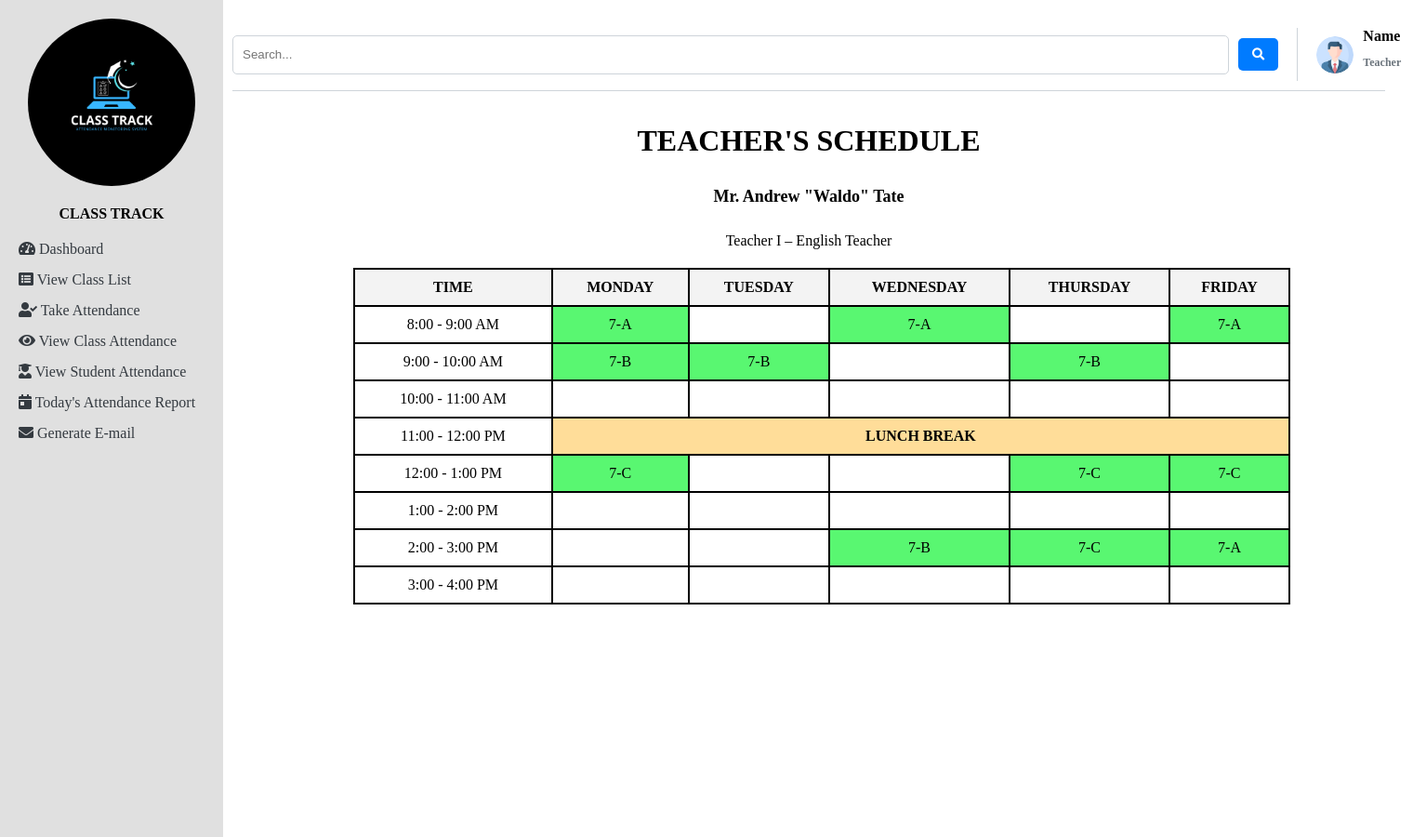
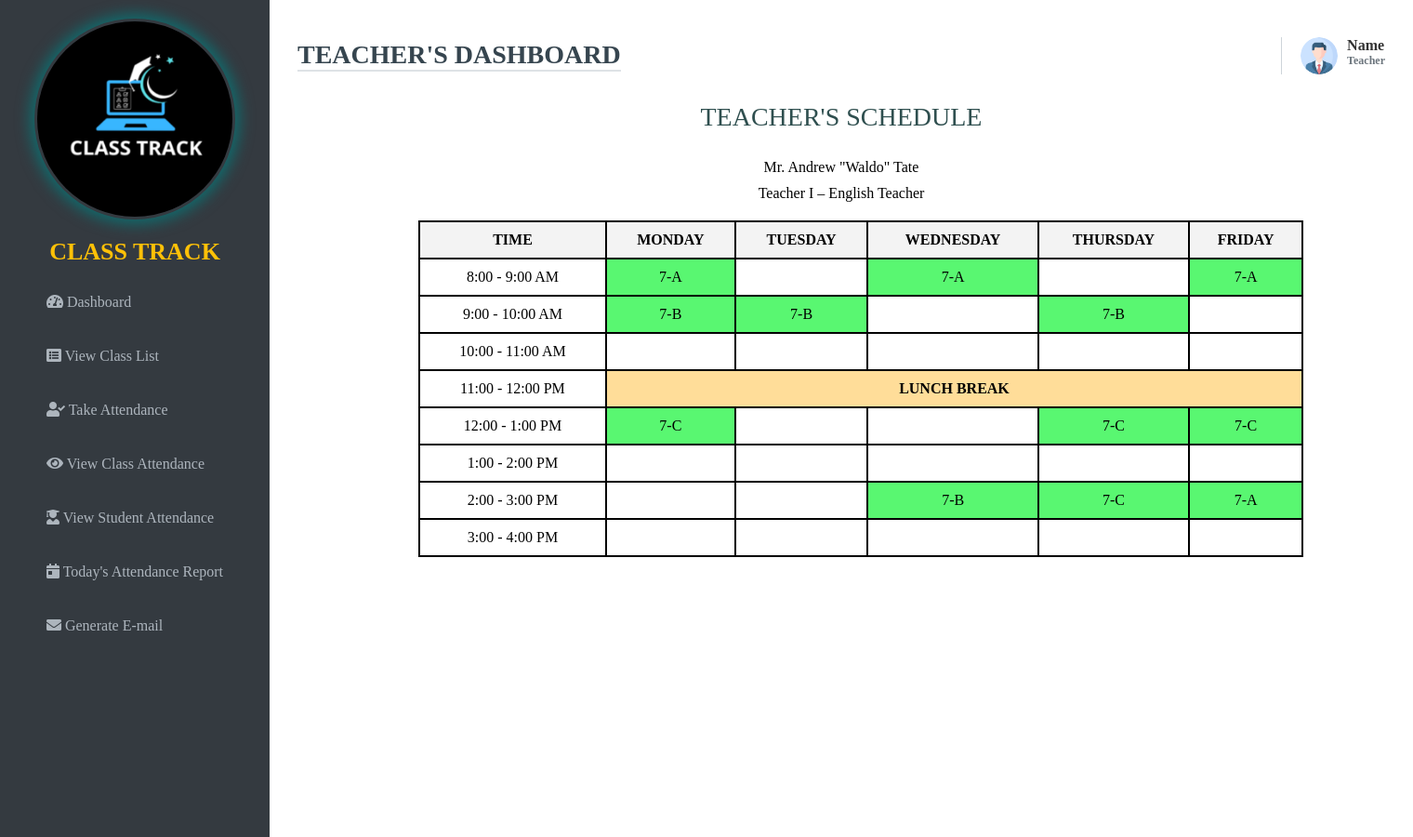
Before and after one commit to SolidariosAlenRoy/AMS, a PHP site: page /view_schedule.php in a window 1520 px wide. Shown: the whole page at 93% size. Run offline with PHP 8.4, Linux system fonts and the light colour scheme.

Commit message:
adjusted some css, pdf csv not yet integrated, adjusted the logo

```diff
--- a/view_schedule.php
+++ b/view_schedule.php
@@ -9,73 +9,140 @@
     <link href="https://cdnjs.cloudflare.com/ajax/libs/font-awesome/5.15.4/css/all.min.css" rel="stylesheet">
 </head>
 <style>
-body {
+    body, h2, h4, p, ul {
         margin: 0;
-    font-family: 'Times New Roman', Times, serif;
+        padding: 0;
     }
 
+    /* Container for Sidebar and Main Content */
+    .container {
+        display: flex;
+        height: 100vh;
+    }
+
+    /* Sidebar Styles */
     .sidebar {
-    width: 200px;
-    background-color: #e0e0e0;
+        width: 250px;
+        background-color: #343a40;
+        color: #fff;
         padding: 20px;
-    position: fixed; /* Keep sidebar fixed */
-    height: 100vh; /* Full viewport height */
-    overflow-y: auto; /* Enable scrolling if needed */
+        display: flex;
+        flex-direction: column;
+        align-items: center;
     }
 
     .sidebar h4 {
-    color: black;
+        font-size: 26px;
+        color: #ffc107;
         margin-bottom: 20px;
         text-align: center;
     }
 
-.main-content {
-    margin-left: 220px; /* Leave space for the fixed sidebar */
-    padding: 20px; /* Add padding for main content */
+    .nav ul {
+        list-style: none;
+        width: 100%;
+        text-align: left;
+        padding: 0;
     }
 
-.header-content {
+    .nav ul li {
+        margin-bottom: 20px;
+    }
+
+    .nav ul li a {
+        text-decoration: none;
+        color: #adb5bd;
+        font-size: 16px;
+        display: block;
+        padding: 10px;
+        border-radius: 5px;
+        transition: background-color 0.3s;
+    }
+
+    .nav ul li a:hover {
+        background-color: #495057;
+        color: #fff;
+    }
+
+    .logo {
+        width: 100%;
+        max-width: 210px;
+        margin-bottom: 20px;
+        display: block;
+        margin-left: auto;
+        margin-right: auto;
+        border-radius: 110px;
+        border: 3px solid transparent;
+        box-shadow: 0 0 15px 5px rgba(0, 128, 128, 0.7);
+    }
+
+    /* Main Content Styles */
+    .main-content {
+        flex: 1;
+        padding: 20px;
+    }
+
+    .header {
         display: flex;
         justify-content: space-between;
         align-items: center;
-    border-bottom: 1px solid #ced4da;
-    padding-bottom: 10px;
-    margin-bottom: 10px;
+        padding: 10px 0; /* Add padding for spacing */
+        margin-top: 10px;
+        margin-bottom: 20px; /* Adjust margin for more space below header */
+        gap: 20px;
     }
 
+    .header h1 {
+        color: #36454F;
+        font-size: 28px;
+        margin: 0; /* Remove default margin */
+        border-bottom: 2px solid #dee2e6;
+
+    }
+
+    /* Header Content Styles */
+    .header-content {
+        display: flex;
+        align-items: center;
+        gap: 20px;
+    }
+
+    /* Search Bar Styles */
     .search-bar {
         display: flex;
         align-items: center;
+        gap: 10px;
     }
 
     .search-input {
-    flex-grow: 1;
         padding: 10px;
         border: 1px solid #ced4da;
         border-radius: 5px;
-    width: 1050px;
+        width: 300px;
         height: 20px;
-    margin-right: 10px;
+        font-size: 16px;
     }
 
     .search-button {
-    background-color: #007bff;
+        background-color: #899499;
         color: #fff;
         border: none;
         padding: 10px 15px;
         border-radius: 5px;
         cursor: pointer;
+        font-size: 16px;
+        height: 40px;
+        display: flex;
+        align-items: center;
+        justify-content: center;
     }
 
-.search-button i {
-    margin: 0;
-}
-
-        /* Profile Bar */
+    /* Profile Bar Styles */
     .profile-bar {
         display: flex;
+        justify-content: flex-end
         align-items: center;
-    margin-left: 20px;
+        gap: 10px;
         border-left: 1px solid #ced4da;
         padding-left: 20px;
     }
@@ -84,7 +151,6 @@ body {
         width: 40px;
         height: 40px;
         border-radius: 50%;
-    margin-right: 10px;
     }
 
     .profile-info {
@@ -94,50 +160,12 @@ body {
     .profile-name {
         font-size: 16px;
         margin: 0;
+        color: #333;
     }
 
     .profile-role {
         font-size: 12px;
         color: #6c757d;
-}
-
-.header-content {
-    display: flex;
-    justify-content: space-between;
-    align-items: center;
-    margin-bottom: 20px;
-}
-
-.nav {
-    margin-top: 20px;
-}
-
-.nav ul {
-    list-style: none;
-    padding: 0;
-}
-
-.nav ul li {
-    margin-bottom: 15px;
-}
-
-.nav ul li a {
-    text-decoration: none;
-    color: #343a40;
-}
-
-.nav ul li a:hover {
-    color: #007bff;
-}
-
-.logo {
-    width: 100%;
-    max-width: 180px;
-    margin-bottom: 20px;
-    display: block;
-    margin-left: auto;
-    margin-right: auto;
-    border-radius: 100px;
     }
 
     table {
@@ -158,11 +186,23 @@ th {
         font-weight: bold;
     }
 
-h1 {
+    .dashboard-title {
        text-align: center;
-    margin-top: 5px;
+       font-size: 32px;
+       color: #36454F;
+       margin-top: 20px;
+       font-weight: bold;
+       text-transform: uppercase;
 }
-
+/* Styles for Teacher's Schedule Title */
+    .schedule-title {
+       text-align: center;
+       font-size: 28px;
+       color: #2f4f4f;
+       margin-top: 10px;
+       font-weight: normal;
+       padding-bottom: 10px;
+}
     .header {
         font-weight: bolder;
         font-size: 18px;
@@ -195,7 +235,7 @@ h1 {
 <div class="container">
         <!-- Sidebar -->
         <aside class="sidebar">
-    <img src="image/classtrack.png" alt="Logo" class="logo">
+    <img src="image/logo3.jpg" alt="Logo" class="logo">
     <h4 class="text-primary"><i class=""></i>CLASS TRACK</h4>
     <nav class="nav">
         <ul>
@@ -212,11 +252,8 @@ h1 {
 
 <main class="main-content">
             <div class="header">
+            <h1 class="dashboard-title">Teacher's Dashboard</h1>
                 <div class="header-content">
-                    <div class="search-bar">
-                        <input type="text" placeholder="Search..." class="search-input">
-                        <button class="search-button"><i class="fas fa-search"></i></button>
-                    </div>
                     <div class="profile-bar">
                         <img src="image/profile.png" alt="Profile Picture" class="profile-picture"> <!-- Example profile image -->
                         <div class="profile-info">
@@ -228,8 +265,8 @@ h1 {
             </div>
 
 <div class="teacher-info">
-        <h1>TEACHER'S SCHEDULE</h1>
-        <p class="header">Mr. Andrew "Waldo" Tate</p>
+        <h1 class="schedule-title">TEACHER'S SCHEDULE</h1>
+        <p class="subheader">Mr. Andrew "Waldo" Tate</p>
         <p class="subheader">Teacher I – English Teacher</p>
     </div>
 
```
Also changed, not shown: attendance.php (+5 -7 lines), email.php (+5 -7 lines), subject.php (+5 -3 lines), teacherint.php (+5 -7 lines), vclassattendance.php (+5 -7 lines), vclasslist.php (+29 -13 lines), image/logo2.jpg (added), image/logo3.jpg (added). Lines whose indentation alone changed are shown as unchanged.
